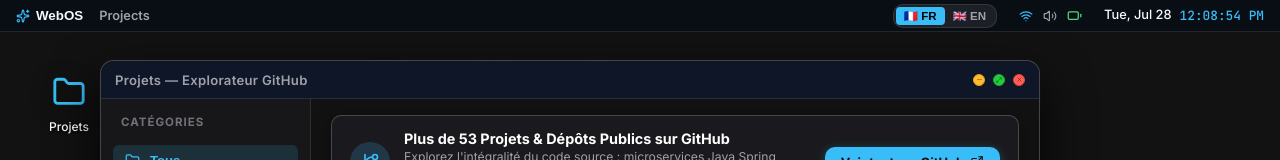
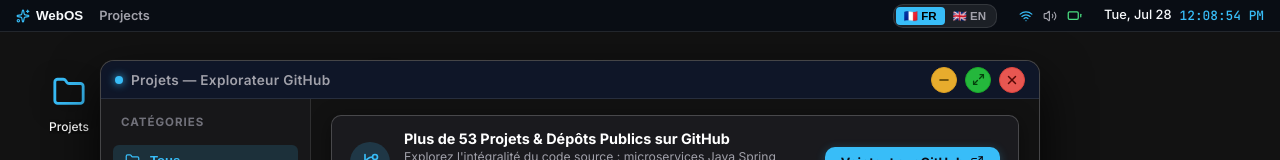
Before and after one commit to mohamedelasri202/portfolio, a React (Vite) app: page / in a window 1280 px wide. Shown: the top 160 px of the page. Built offline with nearby package versions, Linux system fonts and the light colour scheme.

Commit message:
Move window controls to top right and increase button size

```diff
--- a/src/components/WindowFrame.tsx
+++ b/src/components/WindowFrame.tsx
@@ -133,81 +133,67 @@
           padding: '0 14px',
           cursor: isDragging ? 'grabbing' : 'grab',
           userSelect: 'none',
+          position: 'relative',
         }}
       >
         {/* Left Side: Window Title */}
+        <div style={{ display: 'flex', alignItems: 'center', gap: '8px', zIndex: 2 }}>
           <div
             style={{
-            fontSize: '0.82rem',
+              width: '8px',
+              height: '8px',
+              borderRadius: '50%',
+              backgroundColor: 'var(--accent-blue)',
+              boxShadow: '0 0 8px var(--accent-blue)',
+            }}
+          />
+          <span
+            style={{
+              fontSize: '0.85rem',
               fontWeight: 600,
               color: 'var(--text-secondary)',
               letterSpacing: '0.3px',
-            overflow: 'hidden',
-            textOverflow: 'ellipsis',
-            whiteSpace: 'nowrap',
+              userSelect: 'none',
             }}
           >
             {windowState.title}
+          </span>
         </div>
 
-        {/* Right Side: 3 Control Buttons (Minimize, Maximize, Close) */}
-        <div style={{ display: 'flex', alignItems: 'center', gap: '8px' }}>
+        {/* Right Side: 3 Window Action Buttons (Reduce size, Wider page, Remove) */}
+        <div className="window-controls-group" style={{ zIndex: 2 }}>
+          {/* Reduce size (Minimize) */}
           <button
             onClick={(e) => { e.stopPropagation(); onMinimize(); }}
-            className="traffic-btn traffic-minimize"
-            title="Réduire / Minimize"
-            style={{
-              width: '12px',
-              height: '12px',
-              borderRadius: '50%',
-              backgroundColor: '#ffbd2e',
-              border: '1px solid #dea123',
-              cursor: 'pointer',
-              display: 'flex',
-              alignItems: 'center',
-              justifyContent: 'center',
-              padding: 0,
-            }}
+            className="window-control-btn control-minimize"
+            aria-label="Reduce size"
+            title="Reduce size / Réduire"
           >
-            <Minus size={7} color="#5c4300" style={{ opacity: 0.8 }} />
+            <Minus size={14} strokeWidth={2.5} />
           </button>
+
+          {/* Wider page (Maximize) */}
           <button
             onClick={(e) => { e.stopPropagation(); onMaximize(); }}
-            className="traffic-btn traffic-maximize"
-            title="Agrandir / Maximize"
-            style={{
-              width: '12px',
-              height: '12px',
-              borderRadius: '50%',
-              backgroundColor: '#27c93f',
-              border: '1px solid #1aab29',
-              cursor: 'pointer',
-              display: 'flex',
-              alignItems: 'center',
-              justifyContent: 'center',
-              padding: 0,
-            }}
+            className="window-control-btn control-maximize"
+            aria-label="Wider page"
+            title={windowState.isMaximized ? "Restore size" : "Wider page / Agrandir"}
           >
-            {windowState.isMaximized ? <Minimize2 size={6} color="#0d4d14" /> : <Maximize2 size={6} color="#0d4d14" />}
+            {windowState.isMaximized ? (
+              <Minimize2 size={13} strokeWidth={2.5} />
+            ) : (
+              <Maximize2 size={13} strokeWidth={2.5} />
+            )}
           </button>
+
+          {/* Remove (Close) */}
           <button
             onClick={(e) => { e.stopPropagation(); onClose(); }}
-            className="traffic-btn traffic-close"
-            title="Fermer / Close"
-            style={{
-              width: '12px',
-              height: '12px',
-              borderRadius: '50%',
-              backgroundColor: '#ff5f56',
-              border: '1px solid #e0443e',
-              cursor: 'pointer',
-              display: 'flex',
-              alignItems: 'center',
-              justifyContent: 'center',
-              padding: 0,
-            }}
+            className="window-control-btn control-close"
+            aria-label="Remove window"
+            title="Remove / Fermer"
           >
-            <X size={7} color="#4c0000" style={{ opacity: 0.8 }} />
+            <X size={14} strokeWidth={2.5} />
           </button>
         </div>
       </div>
--- a/src/index.css
+++ b/src/index.css
@@ -99,3 +99,76 @@
 .animate-fade-in {
   animation: fadeIn 0.2s cubic-bezier(0.16, 1, 0.3, 1) forwards;
 }
+
+/* Window Controls (Top Right Side) */
+.window-controls-group {
+  display: flex;
+  align-items: center;
+  gap: 8px;
+}
+
+.window-control-btn {
+  width: 26px;
+  height: 26px;
+  border-radius: 50%;
+  border: 1px solid transparent;
+  cursor: pointer;
+  display: flex;
+  align-items: center;
+  justify-content: center;
+  padding: 0;
+  outline: none;
+  transition: all 0.2s cubic-bezier(0.16, 1, 0.3, 1);
+}
+
+.window-control-btn:hover {
+  transform: scale(1.12);
+  filter: brightness(1.15);
+}
+
+.window-control-btn:active {
+  transform: scale(0.92);
+}
+
+.control-minimize {
+  background-color: rgba(255, 189, 46, 0.9);
+  border-color: #dea123;
+  color: #4a3600;
+}
+
+.control-minimize:hover {
+  background-color: #ffcc00;
+  box-shadow: 0 0 12px rgba(255, 189, 46, 0.8);
+}
+
+.control-maximize {
+  background-color: rgba(39, 201, 63, 0.9);
+  border-color: #1aab29;
+  color: #053b0b;
+}
+
+.control-maximize:hover {
+  background-color: #28cd41;
+  box-shadow: 0 0 12px rgba(39, 201, 63, 0.8);
+}
+
+.control-close {
+  background-color: rgba(255, 95, 86, 0.9);
+  border-color: #e0443e;
+  color: #4d0502;
+}
+
+.control-close:hover {
+  background-color: #ff3b30;
+  box-shadow: 0 0 12px rgba(255, 95, 86, 0.8);
+}
+
+.window-control-btn svg {
+  opacity: 0.95;
+  transition: opacity 0.15s ease, transform 0.15s ease;
+}
+
+.window-control-btn:hover svg {
+  opacity: 1;
+  transform: scale(1.08);
+}
```
Lines whose indentation alone changed are shown as unchanged.
